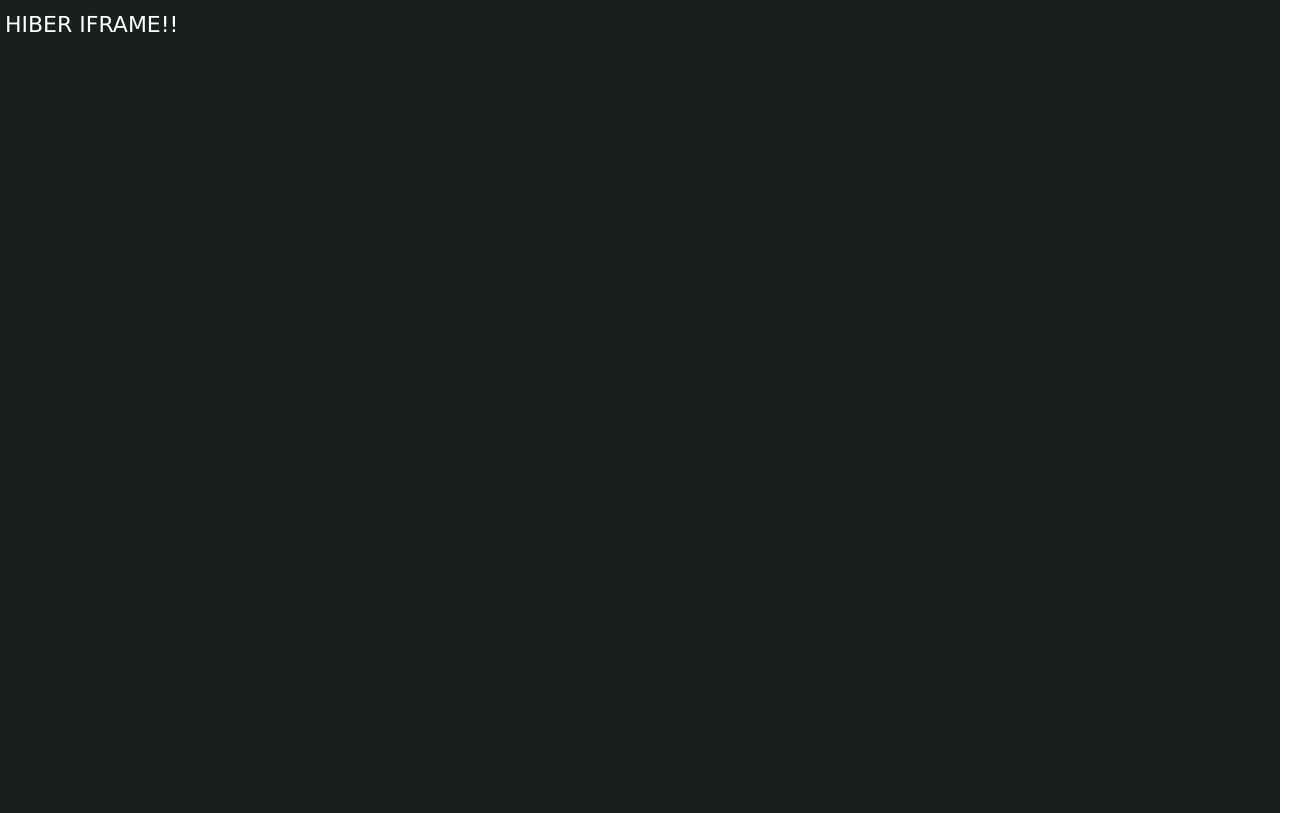
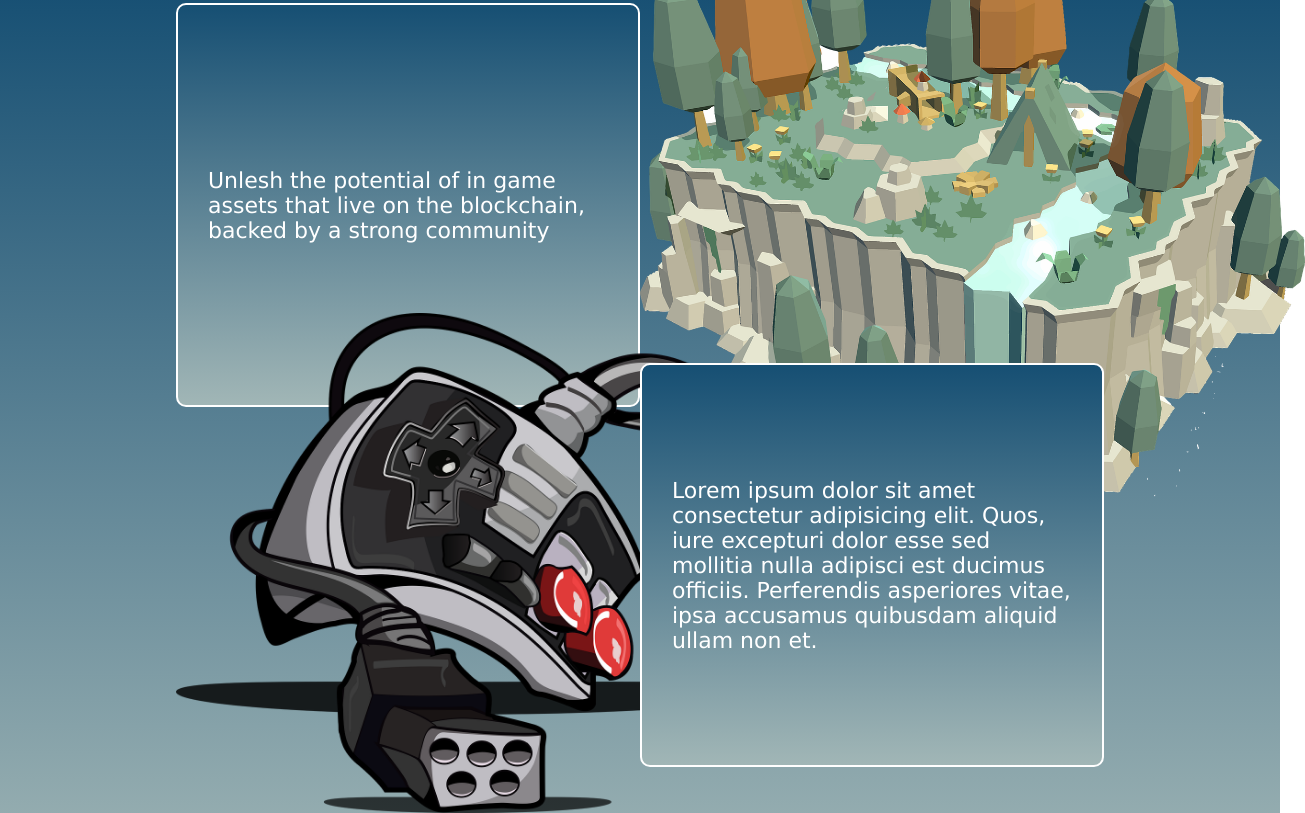
Before and after one commit to DanielCMartensson/asset-dispenser, a React (Create React App) app in the folder client/: page / in a window 1280 px wide. Shown: the part 900-1713 px from the top of the page, 1305 px wide, since content can reach past the window. Built offline with nearby package versions, Linux system fonts and the light colour scheme.

Commit message:
second page, styling, pics

```diff
--- a/client/src/components/Main/Main.css
+++ b/client/src/components/Main/Main.css
@@ -3,26 +3,44 @@
   height: 100vh;
   color: white;
   background: rgb(25, 31, 31);
-  background: linear-gradient(0deg, rgba(25, 31, 31, 1) 0%, rgba(96, 141, 168, 1) 100%);
+  background: linear-gradient(0deg, rgb(161, 182, 182) 0%, rgb(22, 79, 115) 100%);
   background-image: url("../../../src/assets/mystical.jpg");
   background-repeat: no-repeat;
   background-position: center;
   background-size: cover;
-  //transform: rotate(180deg)
+  /* transform: rotate(180deg) */
 
 }
 
 .examples-page {
-    padding: 5px;
-      height: 100vh;
-      color: white;
-      background: rgb(25, 31, 31);
+  display: grid;
+  grid-template-columns: 40% 40% ;
+  grid-template-rows: 40% 40%;
+  row-gap: 40px;
+  padding: 60px;
+  height: 100vh;
+  color: white;
+  background: linear-gradient(0deg, rgb(161, 182, 182) 0%, rgb(22, 79, 115) 100%);
+  align-items: center;
+  justify-content: center;
 
     /* Iframe for Hiber */
 
 }
 
+.text_box {
+  display: flex;
+  border: 2px solid white;
+  background: linear-gradient(0deg, rgb(161, 182, 182) 0%, rgb(22, 79, 115) 100%);
+  border-radius: 10px;
+  max-width: 600px;
+  min-height: 400px;
+  align-items: center;
+  justify-content: center;
+}
+
 p {
+  padding: 30px;
   font-size: 22px;
 }
 
--- a/client/src/components/Main/Main.jsx
+++ b/client/src/components/Main/Main.jsx
@@ -1,6 +1,7 @@
 import React from 'react'
 import './Main.css';
-import mystical from "../../assets/mystical.jpg"
+import camping from "../../assets/camping.png"
+import device from "../../assets/device.png"
 
 const Main = () => {
   return (
@@ -19,9 +20,16 @@ const Main = () => {
     </section>
 
     <section className='examples-page'>
-    <div>
-      <p>HIBER IFRAME!!</p>
+    <div className='text_box'>
+      <p>Unlesh the potential of in game assets that live on the blockchain, backed by a strong community</p>
     </div>
+    <div><img src={camping} alt="picture" height={600}/></div>
+    <div><img src={device} alt="picture" height={500}/></div>
+      <div className='text_box'>
+        <p>
+       Lorem ipsum dolor sit amet consectetur adipisicing elit. Quos, iure excepturi dolor esse sed mollitia nulla adipisci est ducimus officiis. Perferendis asperiores vitae, ipsa accusamus quibusdam aliquid ullam non et.
+        </p>
+       </div>
     </section>
     </>
   )
--- a/client/src/components/Navbar/Navbar.css
+++ b/client/src/components/Navbar/Navbar.css
@@ -28,8 +28,7 @@ nav ul li a.active{
 
 .gradient-text {
   background-color: whitesmoke;
-  background-image: linear-gradient(45deg, #CBB26A, #96730b );
-  background-image: conic-gradient(45deg, #CBB26A, #96730b );
+  background-image: linear-gradient(0deg, rgb(161, 182, 182) 0%, rgb(22, 79, 115) 100%);
   background-size: 100%;
   background-clip: text;
   -webkit-text-fill-color: transparent;
```
Also changed, not shown: client/src/assets/camping.png (added), client/src/assets/device.png (added).
